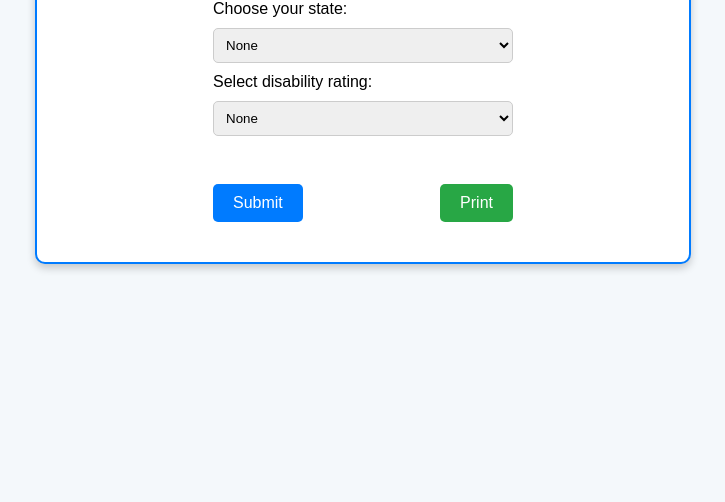
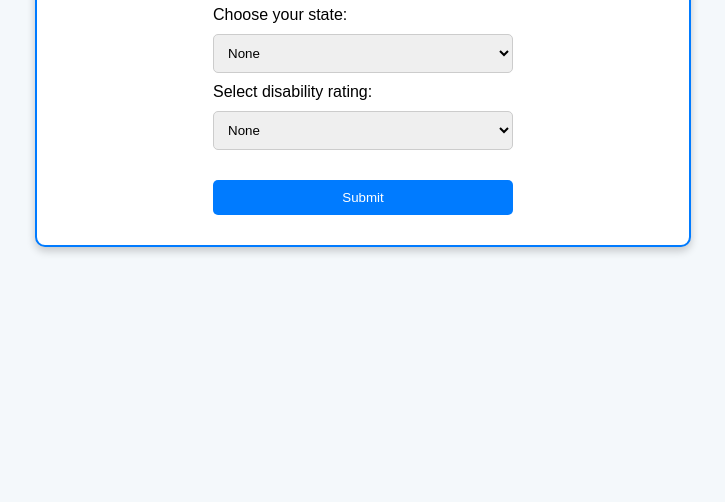
Before and after one commit to keegssmith/VA-Benefits-Tool, a plain HTML site: page Website/main.html in a window 1280 px wide. Shown: the part 354-856 px from the top of the page, without its empty margins (277-1002 px from the left). Drawn offline with Linux system fonts and the light colour scheme.

Commit message:
updated main.html to make choice

```diff
--- a/Website/main.html
+++ b/Website/main.html
@@ -1,4 +1,3 @@
-
 <!DOCTYPE html>
 <html lang="en">
 <head>
@@ -31,17 +30,17 @@
             margin-bottom: 20px;
         }
 
-        form {
+        form, .results {
             display: flex;
             flex-direction: column;
             align-items: center;
         }
 
-        select, input {
+        select, input, button {
             width: 90%;
             max-width: 300px;
-            padding: 8px;
-            margin-top: 10px;
+            padding: 10px;
+            margin: 10px 0;
             border-radius: 5px;
             border: 1px solid #ccc;
         }
@@ -49,32 +48,13 @@
         label {
             width: 90%;
             max-width: 300px;
-            margin-top: 10px;
             text-align: left;
-            font-size: 1rem;
-        }
-
-        .error {
-            color: red;
-            font-size: 0.9rem;
-            margin-top: 10px;
-        }
-
-        .button-container {
-            margin-top: 20px;
-            display: flex;
-            justify-content: space-between;
-            width: 90%;
-            max-width: 300px;
         }
 
         button {
-            padding: 10px 20px;
-            font-size: 1rem;
             color: white;
             background-color: #007bff;
             border: none;
-            border-radius: 5px;
             cursor: pointer;
             transition: background-color 0.3s;
         }
@@ -91,7 +71,16 @@
             background-color: #1c7a2c;
         }
 
-        /* Added styles for the output div */
+        .hidden {
+            display: none;
+        }
+
+        .error {
+            color: red;
+            font-size: 0.9rem;
+            margin-top: 10px;
+        }
+
         #output {
             margin-top: 20px;
             font-size: 1rem;
@@ -102,6 +91,8 @@
 </head>
 <body>
     <div class="container">
+        <!-- Form Section -->
+        <div id="form-section">
             <h2>VA Benefits Finder</h2>
             <form onsubmit="return validateForm();">
                 <label for="state">Choose your state:</label>
@@ -175,15 +166,28 @@
                 </select>
 
                 <div id="error-message" class="error"></div>
-            <br>
+                <button type="submit">Submit</button>
+            </form>
+        </div>
+
+        <!-- Results Section -->
+        <div id="results-section" class="hidden">
+            <h2>Benefits Information</h2>
+            <p id="output"></p>
             <div class="button-container">
-                <button type="submit">Submit</button>
-                <button type="button" class="print-button" onclick="window.print()">Print</button>
+                <button onclick="goBack()">Reselect</button>
+                <button class="print-button" onclick="window.print()">Print</button>
             </div>
-        </form>
-        <!-- Add the output div below the form -->
-        <div id="output"></div>
         </div>
+    </div>
+
+    <!-- Link to external JavaScript file -->
     <script src="websiteScript.js"></script>
+    <script>
+        function goBack() {
+            document.getElementById('form-section').classList.remove('hidden');
+            document.getElementById('results-section').classList.add('hidden');
+        }
+    </script>
 </body>
 </html>
```
Lines whose indentation alone changed are shown as unchanged.
